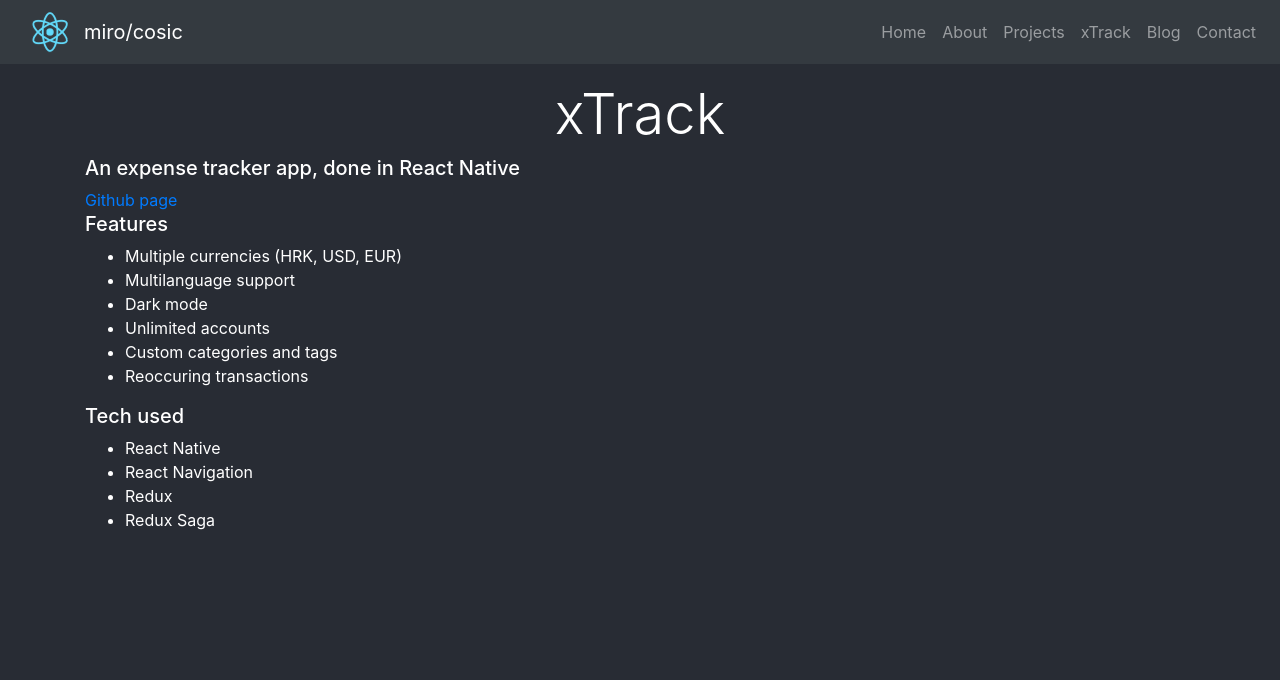
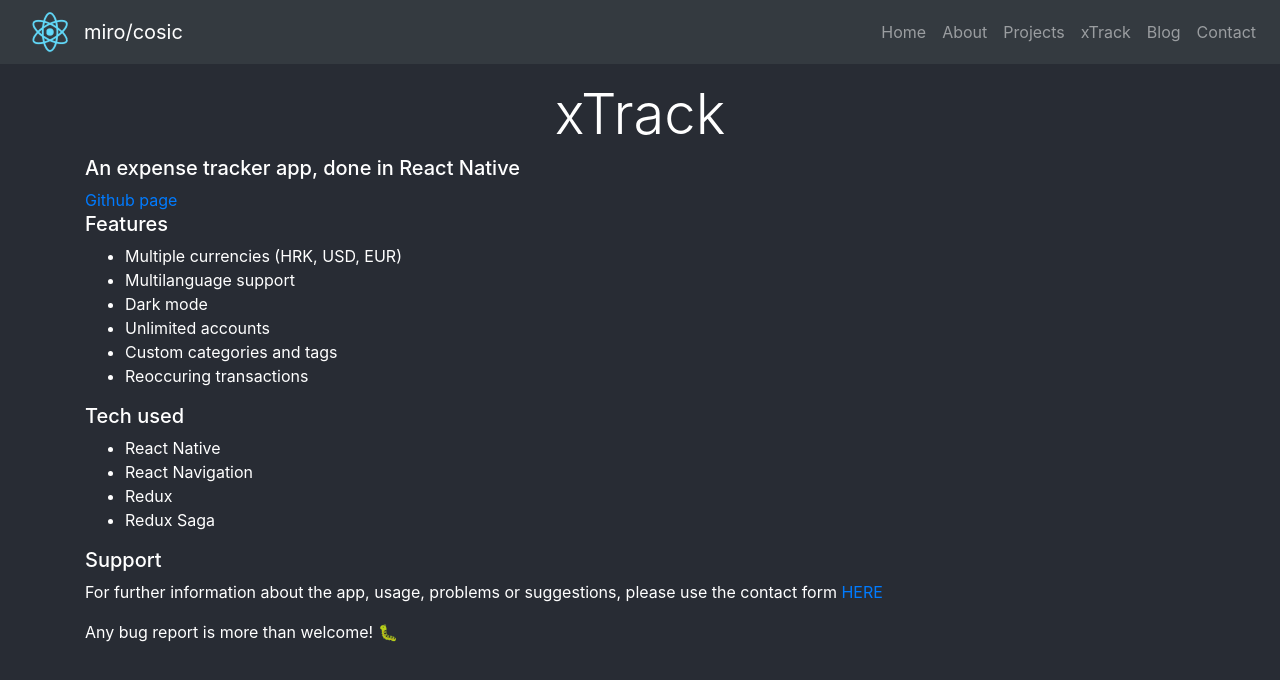
Before and after one commit to mirocosic/mirocosic.com, a React (Create React App) app: page /projects/xtrack in a window 1280 px wide. Shown: the top 680 px of the page. Built offline with nearby package versions, Linux system fonts and the light colour scheme.

Commit message:
added support info and link to contact

```diff
--- a/src/pages/xtrack.js
+++ b/src/pages/xtrack.js
@@ -1,5 +1,6 @@
 import React from 'react'
 import { Page } from "../components"
+import { BrowserRouter as Router, Switch, Route, Link } from 'react-router-dom'
 
 export default function() {
   return (
@@ -28,6 +29,9 @@ export default function() {
         <li>Redux Saga</li>
       </ul>
 
+      <h5>Support</h5>
+      <p>For further information about the app, usage, problems or suggestions, please use the contact form <Link to={'/contact'}>HERE</Link></p>
+      <p>Any bug report is more than welcome! 🐛</p>
 
     </Page>
   )
```
